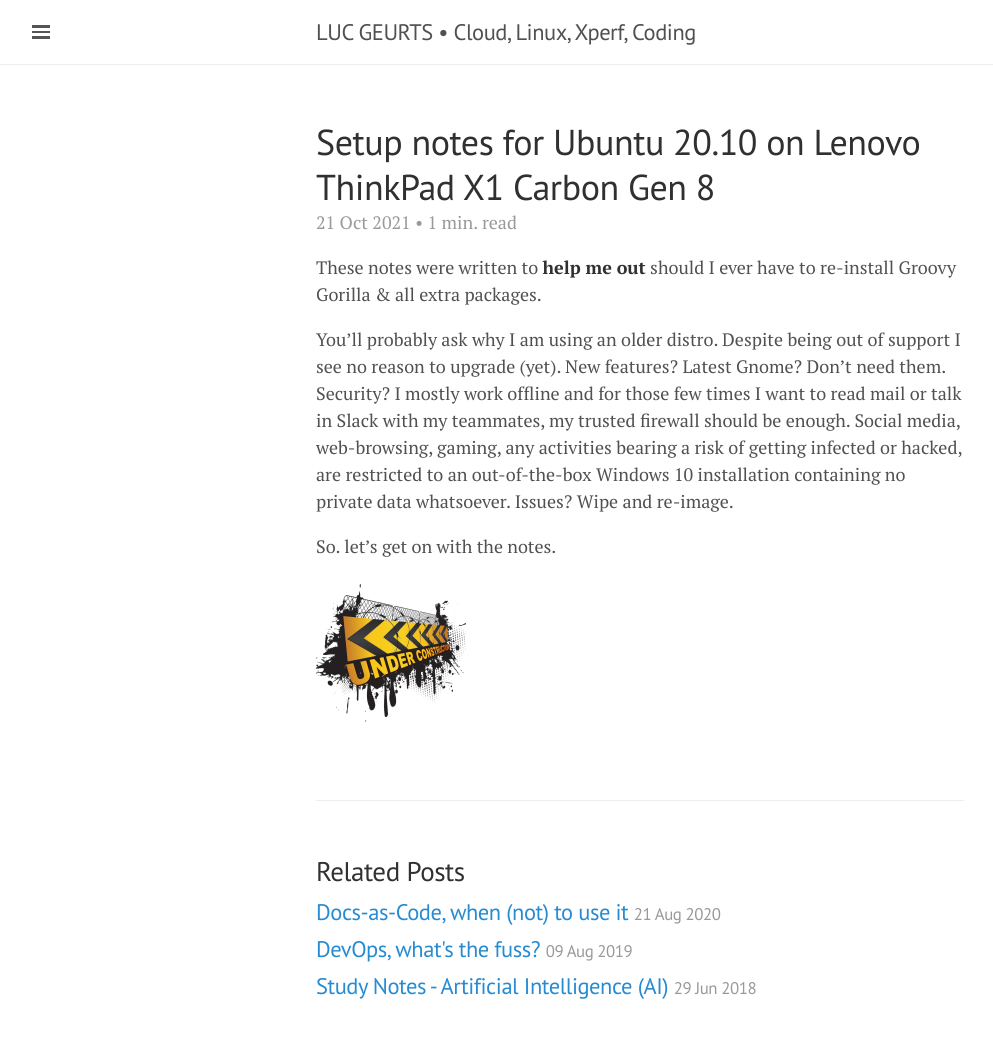
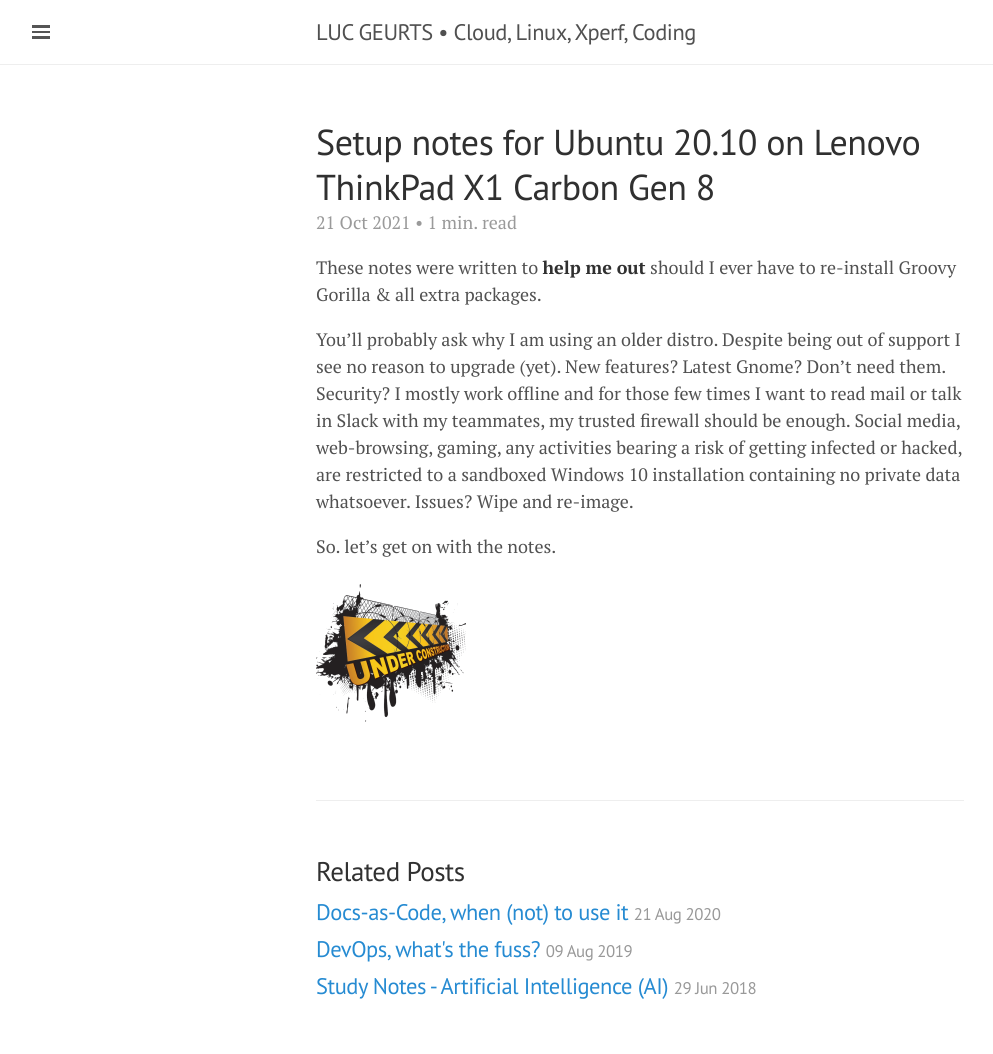
Before and after one commit to lgeurts/lgeurts.github.io, a Jekyll site: the page built from _posts/2021-10-21-ubuntu-setup-notes-for-x1-carbon-gen8.md, in a window 1280 px wide. Shown: the whole page, without its empty margins (0-993 px from the left). Built offline with Jekyll 4.4.1, drawn with Linux system fonts in a browser that asks for light colours; nearby versions of some CDN libraries; comment, search, counter and statistics services are not loaded.

Commit message:
Update 2021-10-21-ubuntu-setup-notes-for-x1-carbon-gen8.md

```diff
--- a/_posts/2021-10-21-ubuntu-setup-notes-for-x1-carbon-gen8.md
+++ b/_posts/2021-10-21-ubuntu-setup-notes-for-x1-carbon-gen8.md
@@ -9,7 +9,7 @@ tags: [ Linux Tutorials ]
 
 These notes were written to **help me out** should I ever have to re-install Groovy Gorilla & all extra packages.
 
-You'll probably ask why I am using an older distro. Despite being out of support I see no reason to upgrade (yet). New features? Latest Gnome? Don't need them. Security? I mostly work offline and for those few times I want to read mail or talk in Slack with my teammates, my trusted firewall should be enough. Social media, web-browsing, gaming, any activities bearing a risk of getting infected or hacked, are restricted to an out-of-the-box Windows 10 installation containing no private data whatsoever. Issues? Wipe and re-image.
+You'll probably ask why I am using an older distro. Despite being out of support I see no reason to upgrade (yet). New features? Latest Gnome? Don't need them. Security? I mostly work offline and for those few times I want to read mail or talk in Slack with my teammates, my trusted firewall should be enough. Social media, web-browsing, gaming, any activities bearing a risk of getting infected or hacked, are restricted to a sandboxed Windows 10 installation containing no private data whatsoever. Issues? Wipe and re-image.
 
 So. let's get on with the notes.
 
```
